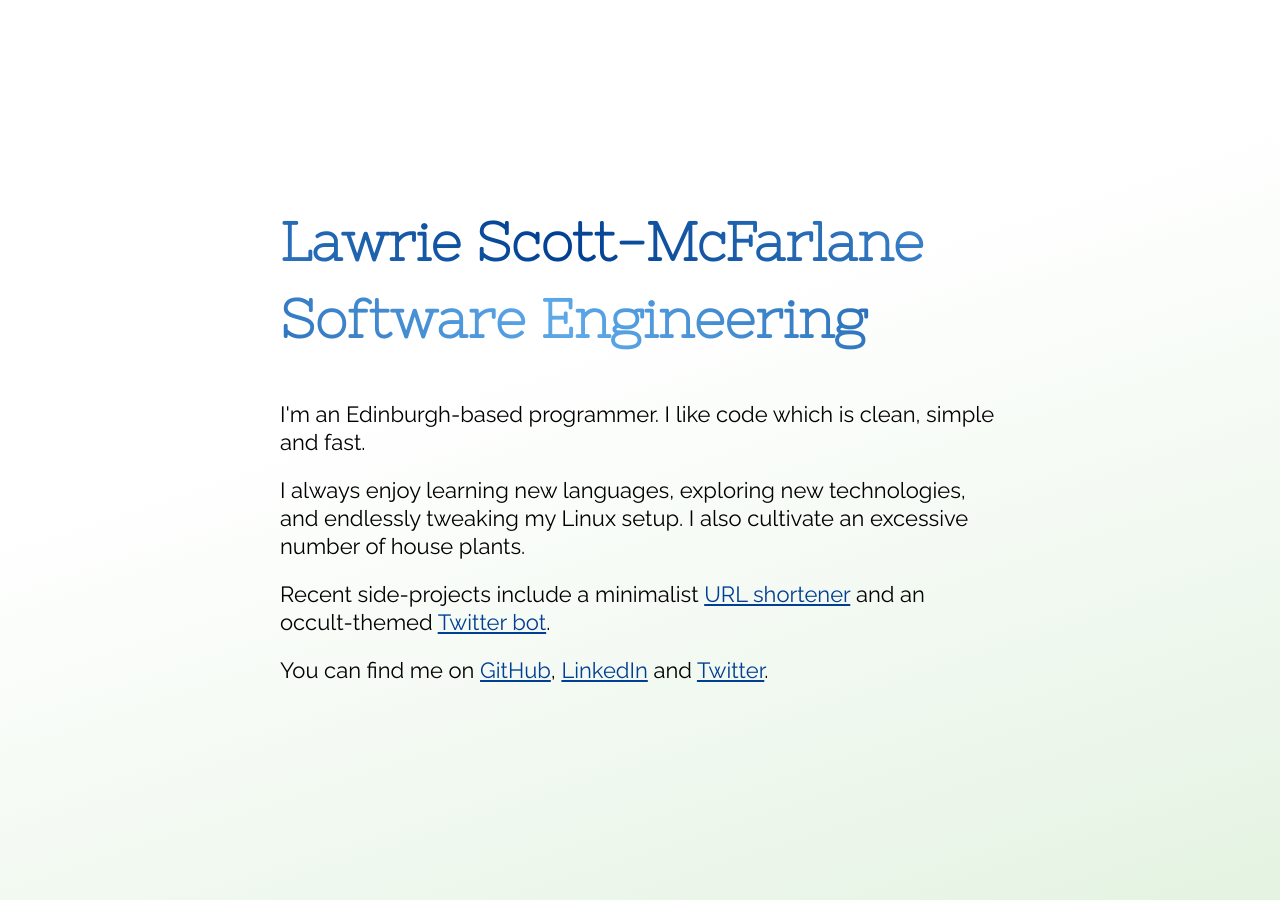
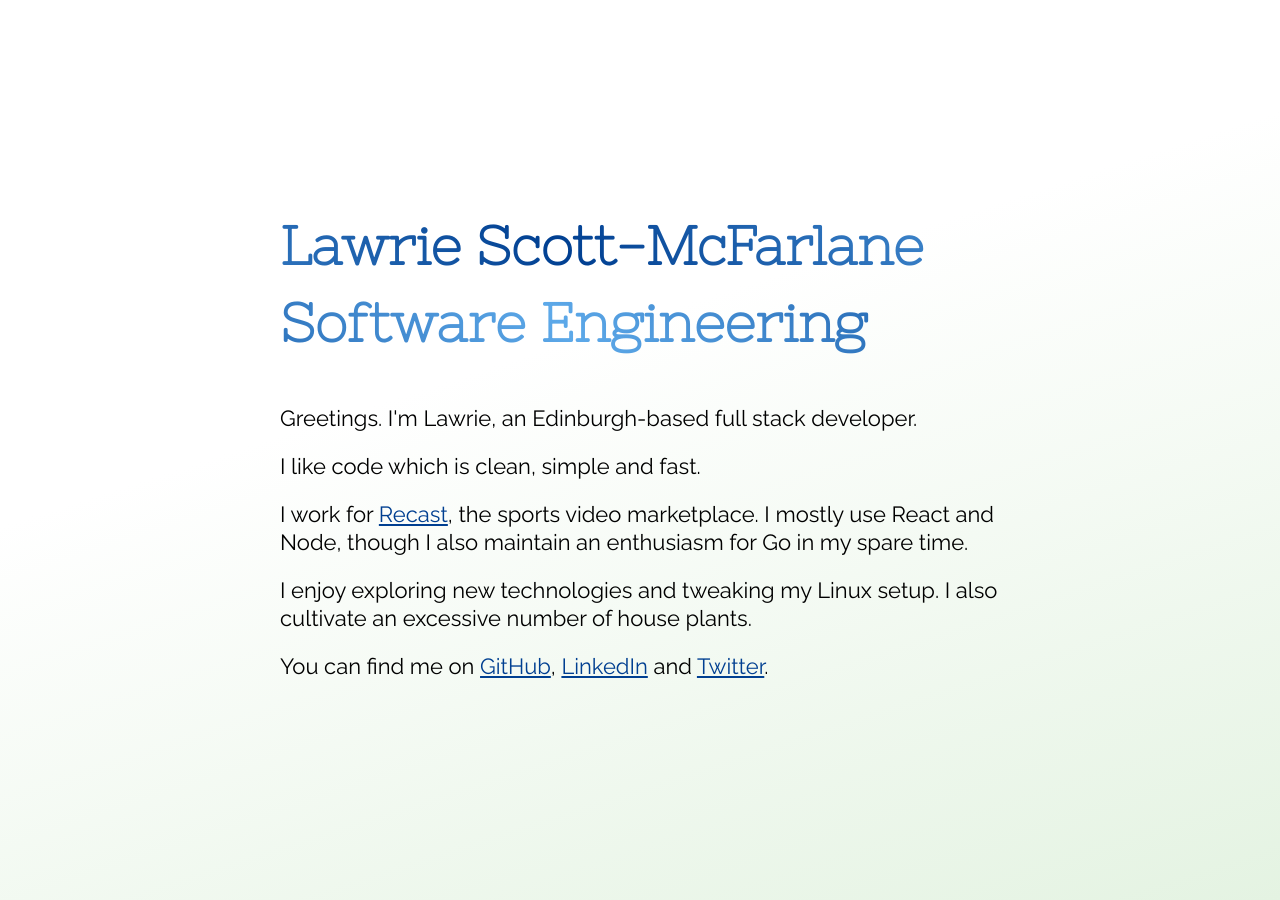
Before and after one commit to lawrie-sm/lawrie.scot, a Jekyll site: the page built from index.html, in a window 1280 px wide. Built offline with Jekyll 4.4.1, drawn with Linux system fonts in a browser that asks for light colours.

Commit message:
Updated copy

```diff
--- a/index.html
+++ b/index.html
@@ -10,19 +10,19 @@ desc: 'The personal site of Lawrie Scott-McFarlane.'
 
 <main>
   <p>
-  I'm an Edinburgh-based programmer.
-  I like code which is clean, simple and fast.
+    Greetings. I'm Lawrie, an Edinburgh-based full stack developer.
   </p>
 
   <p>
-  I always enjoy learning new languages, exploring new technologies, and endlessly tweaking my Linux setup. I also cultivate an excessive number of house plants.
+    I like code which is clean, simple and fast.
   </p>
 
   <p>
-  Recent side-projects include a minimalist
-  <a href="https://scrieve.link">URL shortener</a>
-  and an occult-themed
-  <a href="https://twitter.com/cultist_txt">Twitter bot</a>.
+    I work for <a href="https://recast.app">Recast</a>, the sports video marketplace. I mostly use React and Node, though I also maintain an enthusiasm for Go in my spare time.
+  </p>
+
+  <p>
+    I enjoy exploring new technologies and tweaking my Linux setup. I also cultivate an excessive number of house plants.
   </p>
 
   <p>
```
